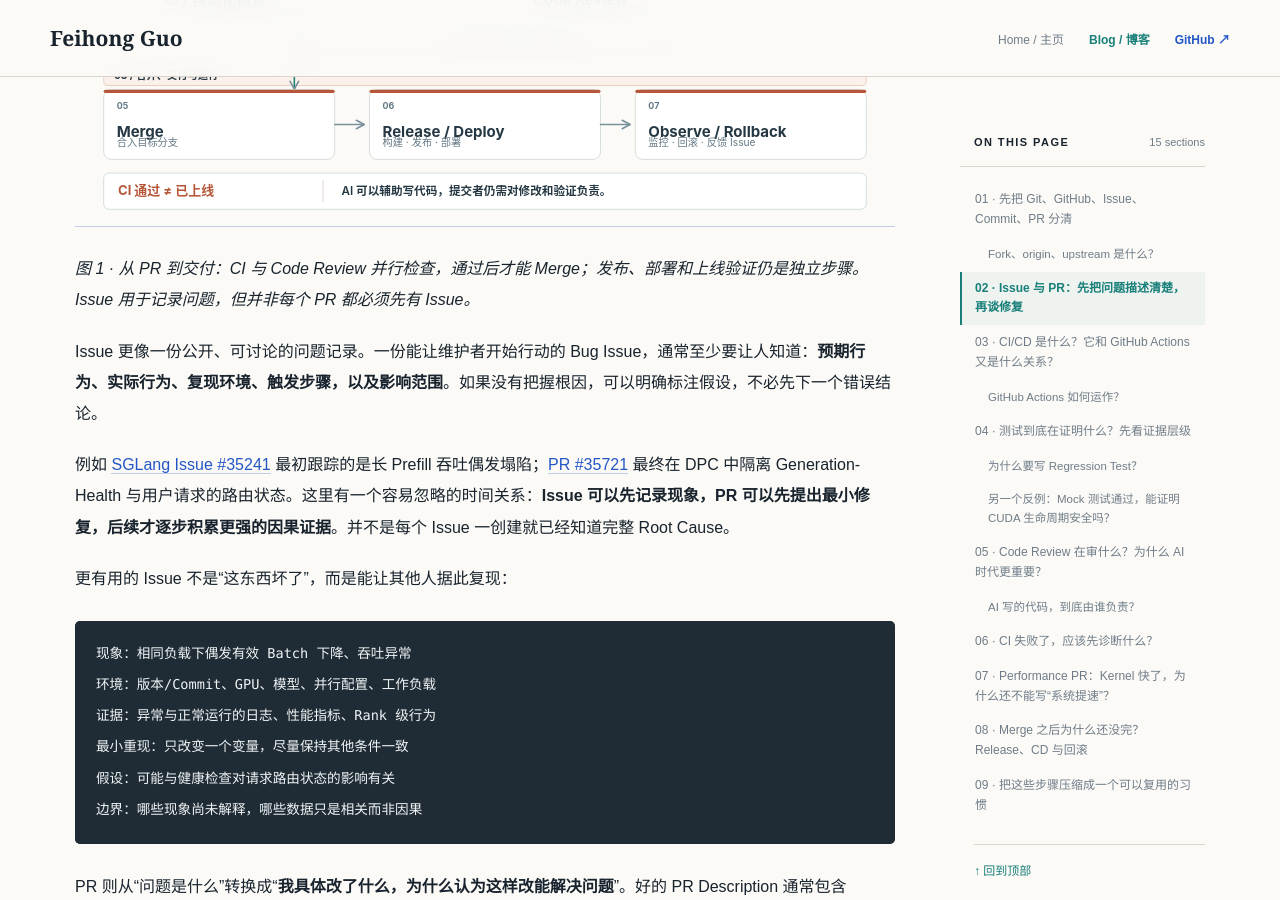
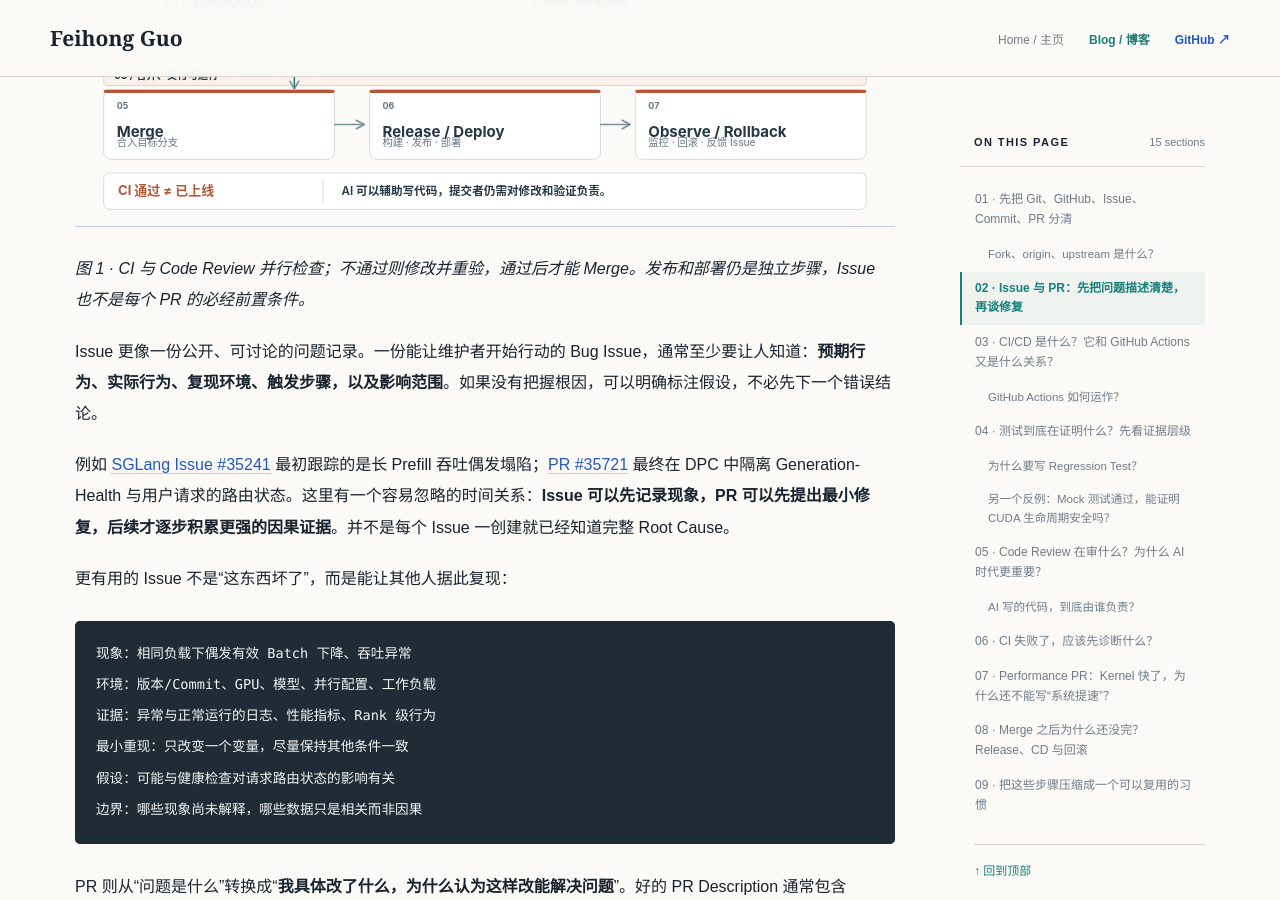
Before and after one commit to Phoenix3334/Phoenix3334.github.io, a Jekyll site: the page built from _posts/2026-11-20-from-issue-pr-to-cicd-review.md, in a window 1280 px wide and 900 px high, scrolled down 3888 px. Built offline with Jekyll 4.4.1, drawn with Linux system fonts in a browser that asks for light colours.

Commit message:
blog: align figure caption with CI review gate semantics

```diff
--- a/_posts/2026-11-20-from-issue-pr-to-cicd-review.md
+++ b/_posts/2026-11-20-from-issue-pr-to-cicd-review.md
@@ -92,7 +92,7 @@ git push -u origin fix/my-bug
   </a>
 </p>
 
-*图 1 · 从 PR 到交付：CI 与 Code Review 并行检查，通过后才能 Merge；发布、部署和上线验证仍是独立步骤。Issue 用于记录问题，但并非每个 PR 都必须先有 Issue。*
+*图 1 · CI 与 Code Review 并行检查；不通过则修改并重验，通过后才能 Merge。发布和部署仍是独立步骤，Issue 也不是每个 PR 的必经前置条件。*
 
 
 Issue 更像一份公开、可讨论的问题记录。一份能让维护者开始行动的 Bug Issue，通常至少要让人知道：**预期行为、实际行为、复现环境、触发步骤，以及影响范围**。如果没有把握根因，可以明确标注假设，不必先下一个错误结论。
```
